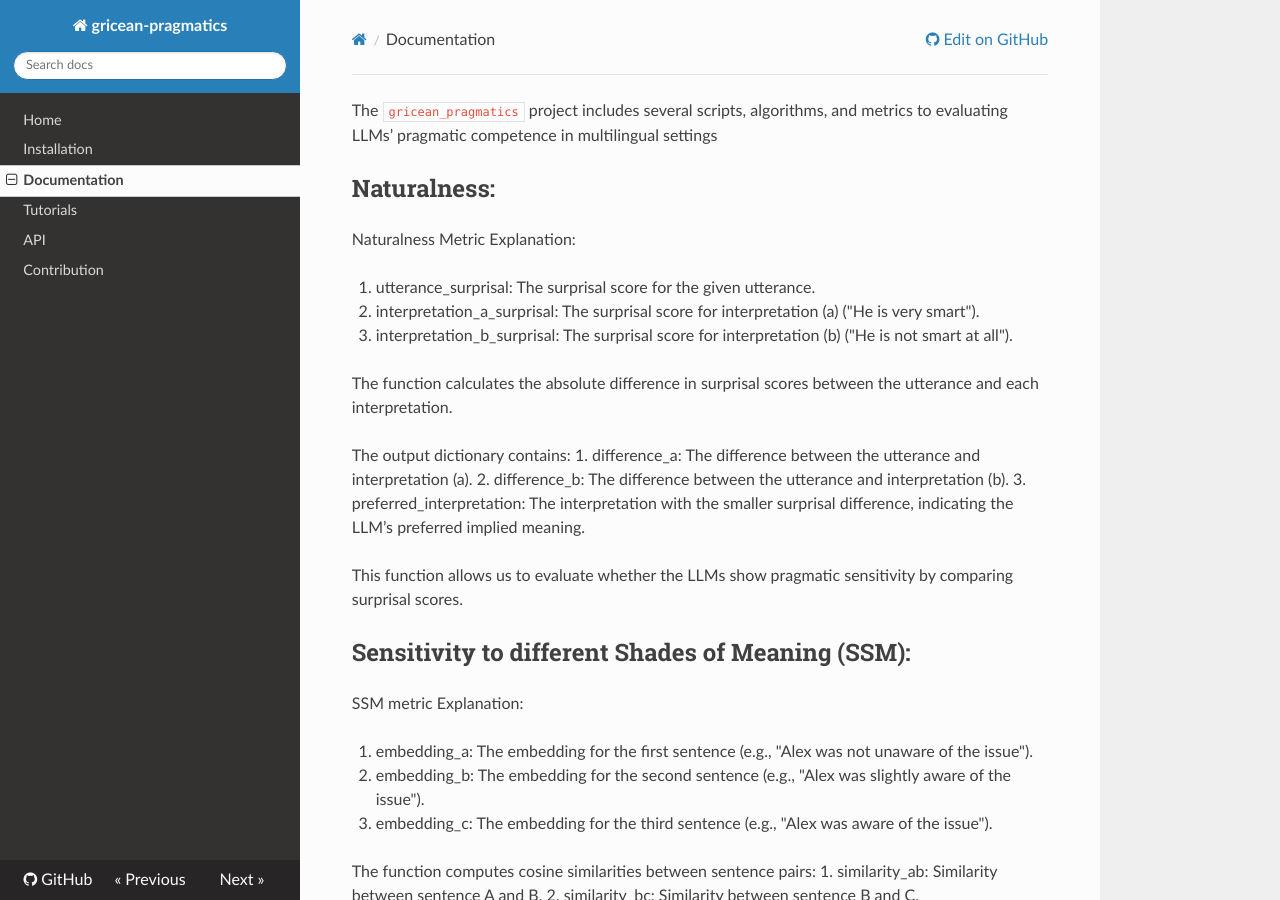
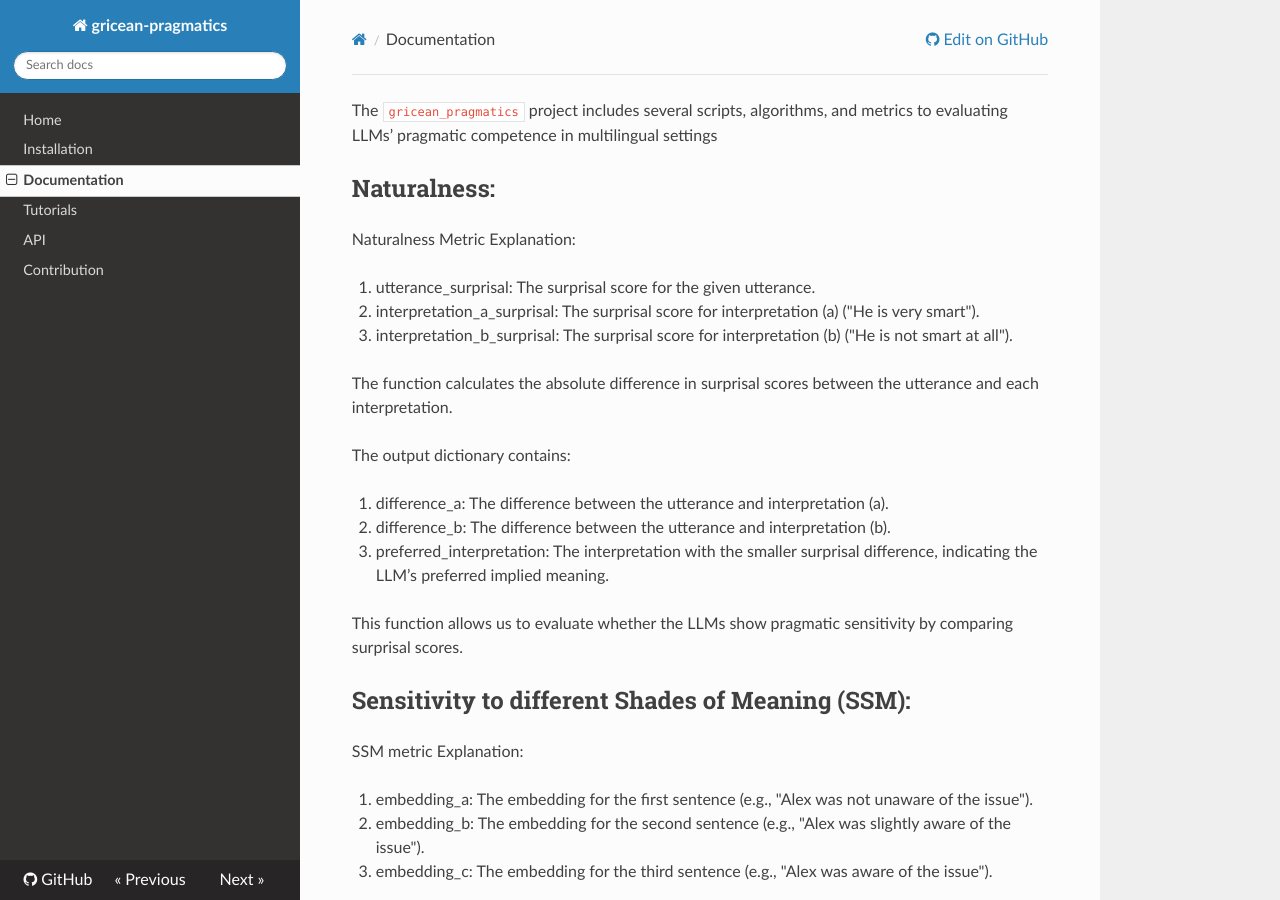
Before and after one commit to clap-purdue/gricean-pragmatics, an MkDocs documentation site: the page built from docs/documentation.md, in a window 1280 px wide and 900 px high. Built offline with MkDocs 1.6.1, drawn with Linux system fonts in a browser that asks for light colours; nearby versions of some CDN libraries; some of the changed text lies outside the part shown.

Commit message:
Update documentation.md

```diff
--- a/docs/documentation.md
+++ b/docs/documentation.md
@@ -11,6 +11,7 @@
 The function calculates the absolute difference in surprisal scores between the utterance and each interpretation.
 
 The output dictionary contains:
+
 1. difference_a: The difference between the utterance and interpretation (a).
 2. difference_b: The difference between the utterance and interpretation (b).
 3. preferred_interpretation: The interpretation with the smaller surprisal difference, indicating the LLM’s preferred implied meaning.
@@ -27,12 +28,14 @@
 3. embedding_c: The embedding for the third sentence (e.g., "Alex was aware of the issue").
 
 The function computes cosine similarities between sentence pairs:
+
 1. similarity_ab: Similarity between sentence A and B.
 2. similarity_bc: Similarity between sentence B and C.
 
-- The function then ranks these similarities in descending order.
+The function then ranks these similarities in descending order.
 
-- The output dictionary contains:
+The output dictionary contains:
+
   1. similarity_ab: Cosine similarity between sentence A and B.
   2. similarity_bc: Cosine similarity between sentence B and C.
   3. ranking: The ranked list of similarities, indicating which sentence pair is more similar.
@@ -69,6 +72,7 @@
 ## Implicature Recovery Rate (IRR):
 
 IRR metric Explanation:
+
 - successful_recoveries: The number of implicature errors that were successfully recovered by the LLM after introducing noise or ambiguity.
 
 - total_errors: The total number of implicature errors introduced during the evaluation.
```
